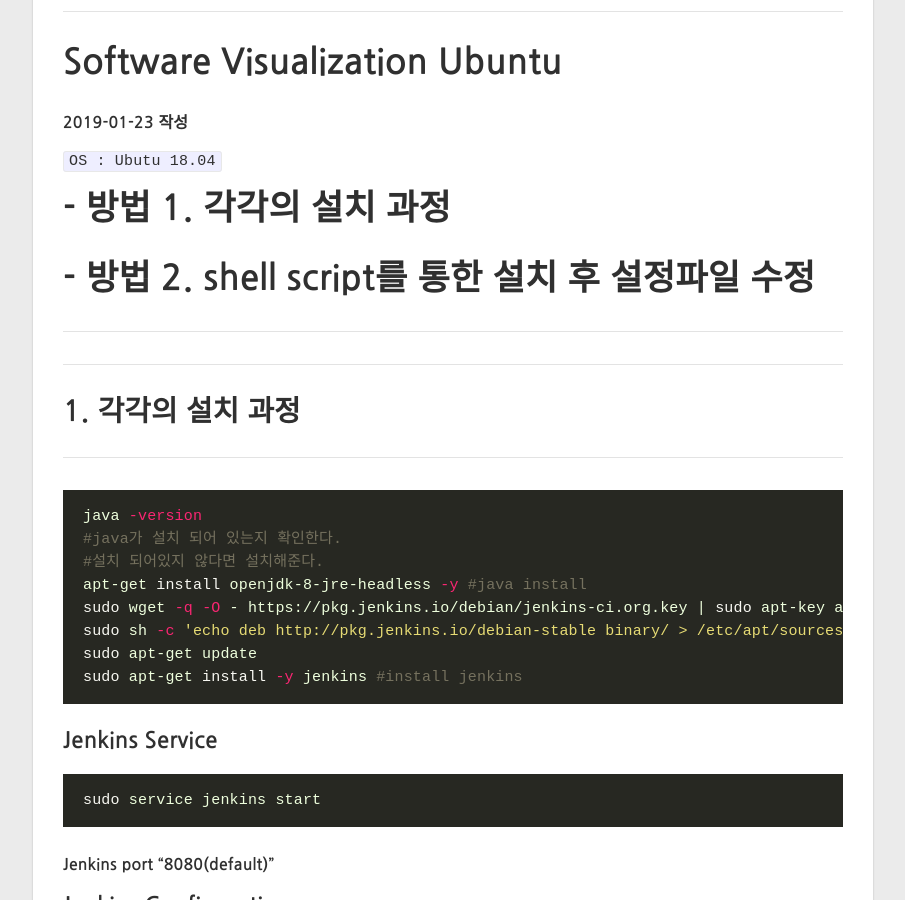
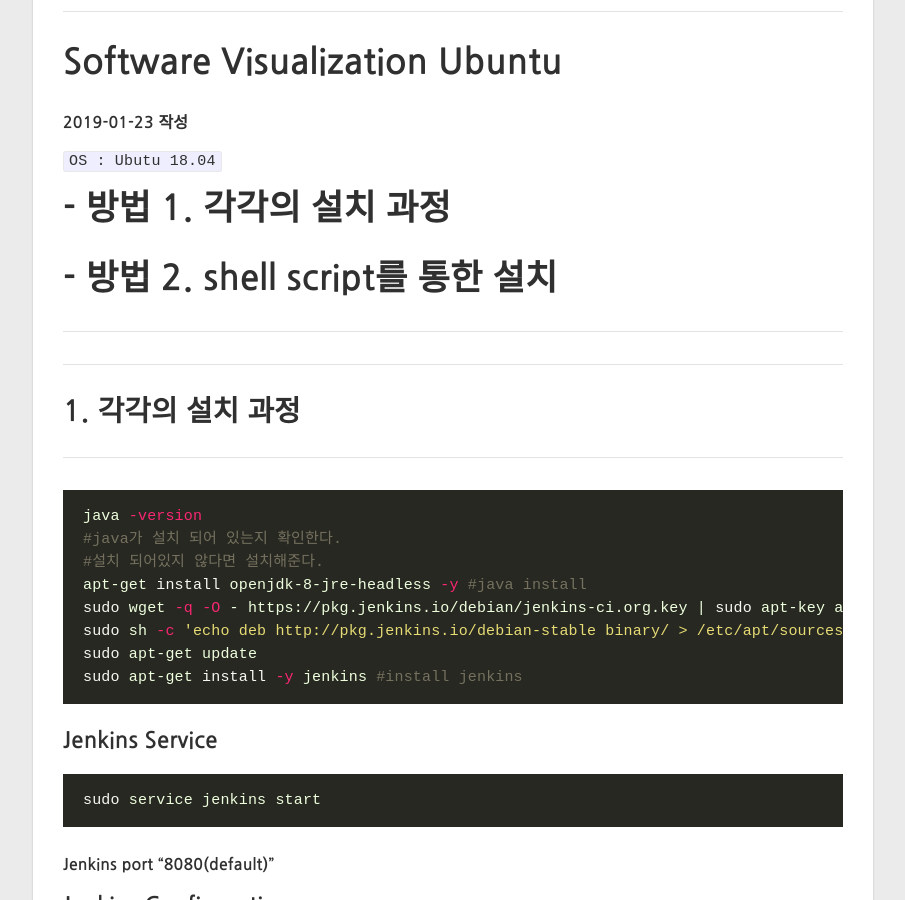
Before and after one commit to HongJeSeong/HongJeSeong.github.io, a Jekyll site: the page built from _posts/study/2018-03-07-pms.md, in a window 1280 px wide and 900 px high, scrolled down 22258 px. Shown: the whole window, without its empty margins (187-1092 px from the left). Built offline with Jekyll 4.4.1, drawn with Linux system fonts in a browser that asks for light colours; nearby versions of some CDN libraries.

Commit message:
방법 제목 수정

```diff
--- a/_posts/study/2018-03-07-pms.md
+++ b/_posts/study/2018-03-07-pms.md
@@ -512,7 +512,7 @@
 `OS : Ubutu 18.04`
 
 # - 방법 1. 각각의 설치 과정
-# - 방법 2. shell script를 통한 설치 후 설정파일 수정
+# - 방법 2. shell script를 통한 설치
 
 ---
 ---
```
